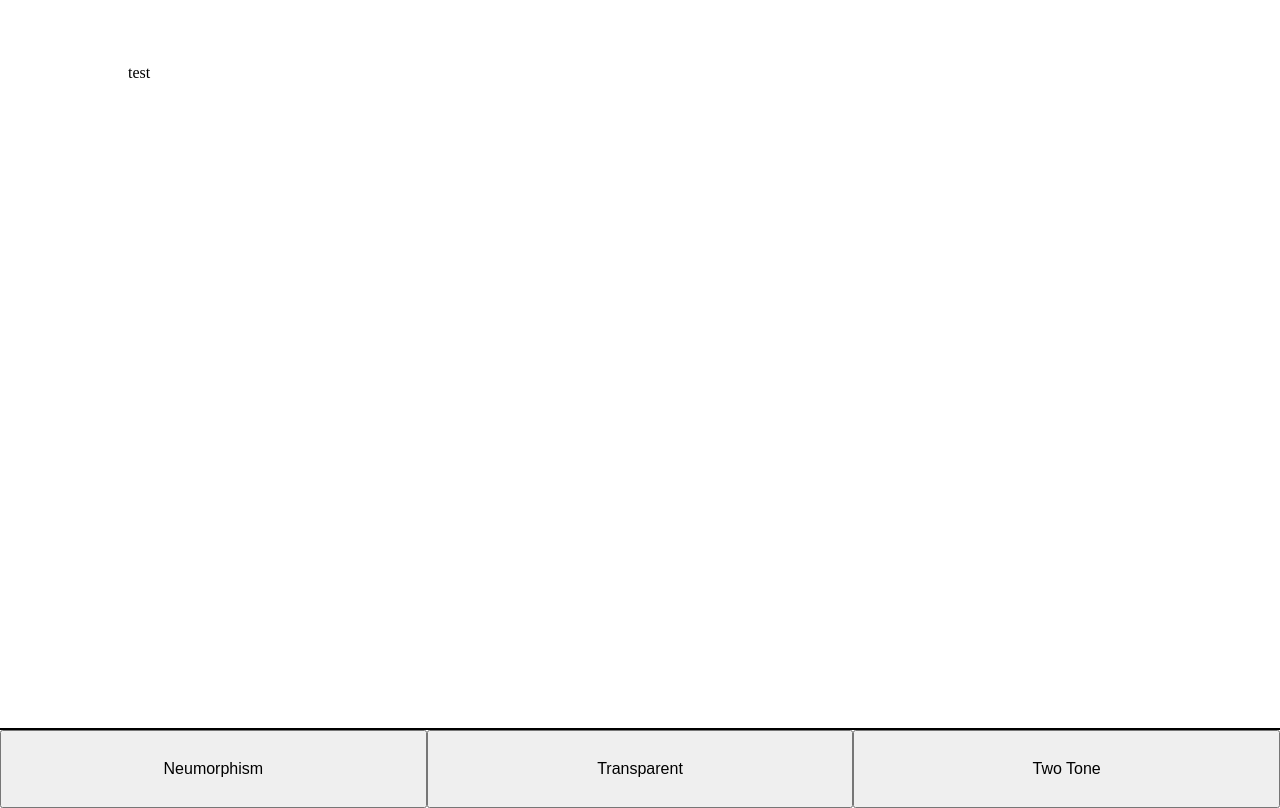
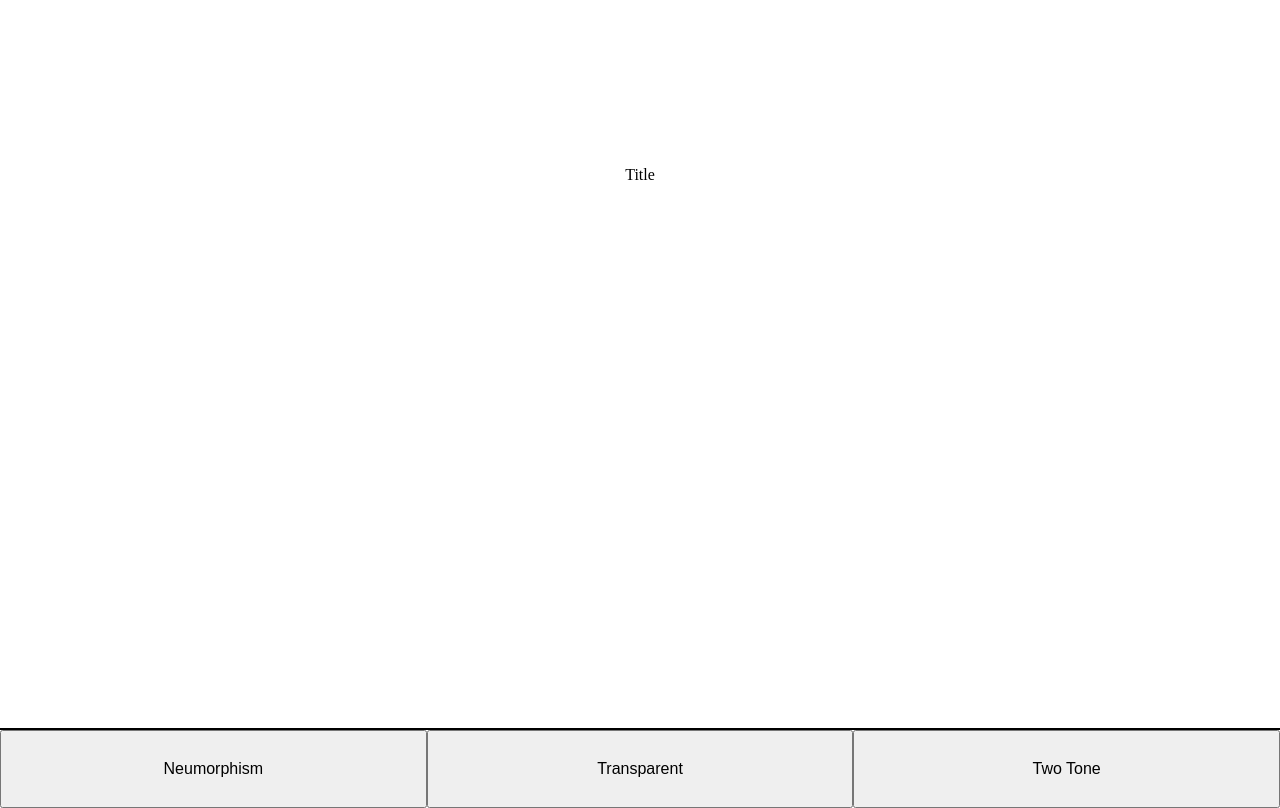
Before and after one commit to HeribertoUroza/Practice, a React (Create React App) app: page / in a window 1280 px wide. Built offline with nearby package versions, Linux system fonts and the light colour scheme.

Commit message:
added styling to card

```diff
--- a/src/containers/LandingPage/LandingPage.js
+++ b/src/containers/LandingPage/LandingPage.js
@@ -19,7 +19,7 @@ const Landing = () => {
             <div className='container'>
                 <section style={theme}>
                     <div className='card' style={theme}>
-                        test
+                        <div className='card-title'>Title</div>
                     </div>
                     <div className='card'>
 
--- a/src/containers/LandingPage/_landingpage.scss
+++ b/src/containers/LandingPage/_landingpage.scss
@@ -17,6 +17,12 @@
 
         .card {
             height: 60vh;
+            border-radius: 20px;
+
+            .card-title {
+                text-align: center;
+                padding: 10%;
+            }
         }
     }
 
--- a/src/styles/app.css
+++ b/src/styles/app.css
@@ -30,6 +30,12 @@ html, body {
 
 .container section .card {
   height: 60vh;
+  border-radius: 20px;
+}
+
+.container section .card .card-title {
+  text-align: center;
+  padding: 10%;
 }
 
 .container nav {
```
Also changed, not shown: 1 other file (tests, documents, lock files or other folders).
